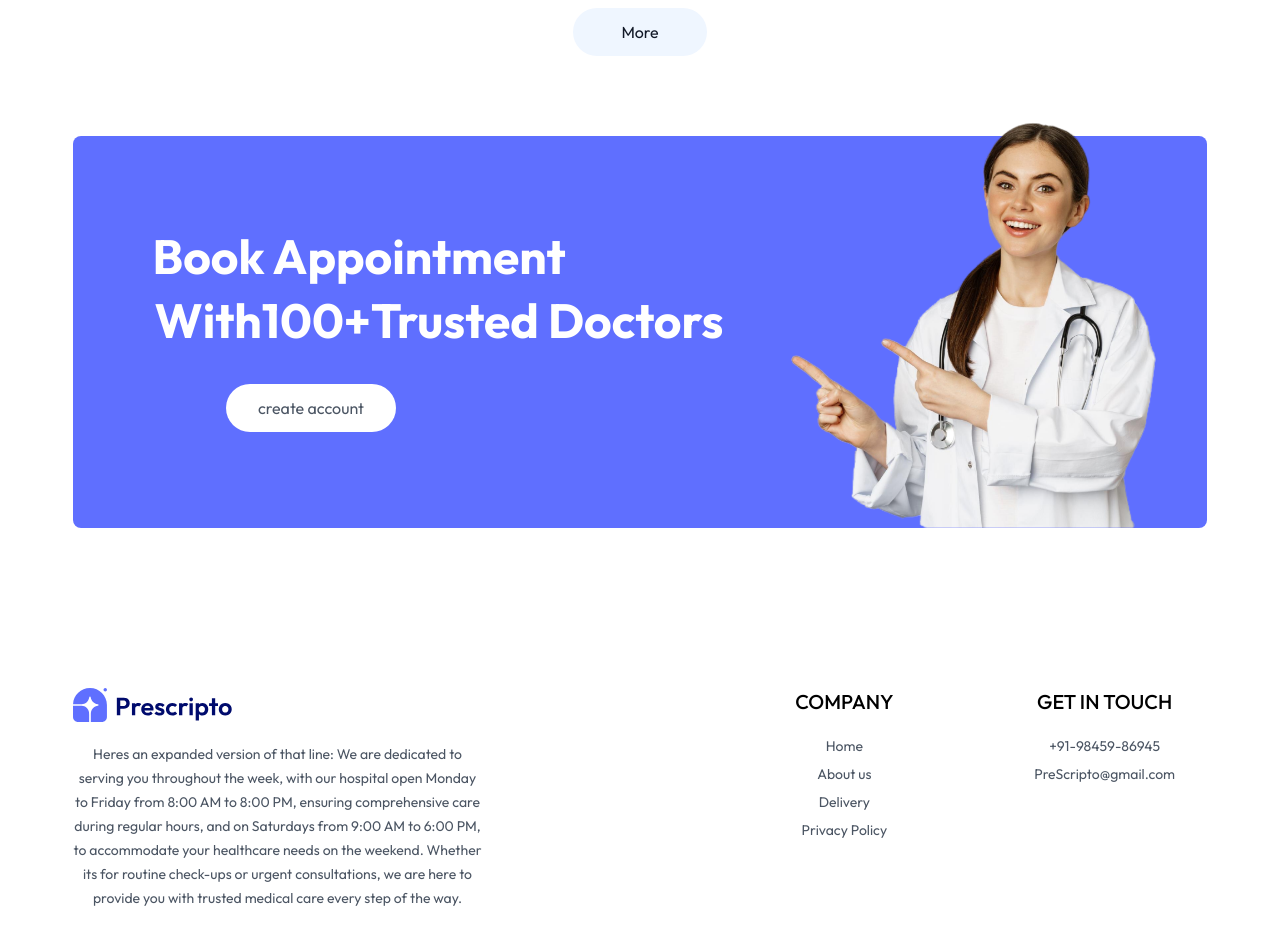
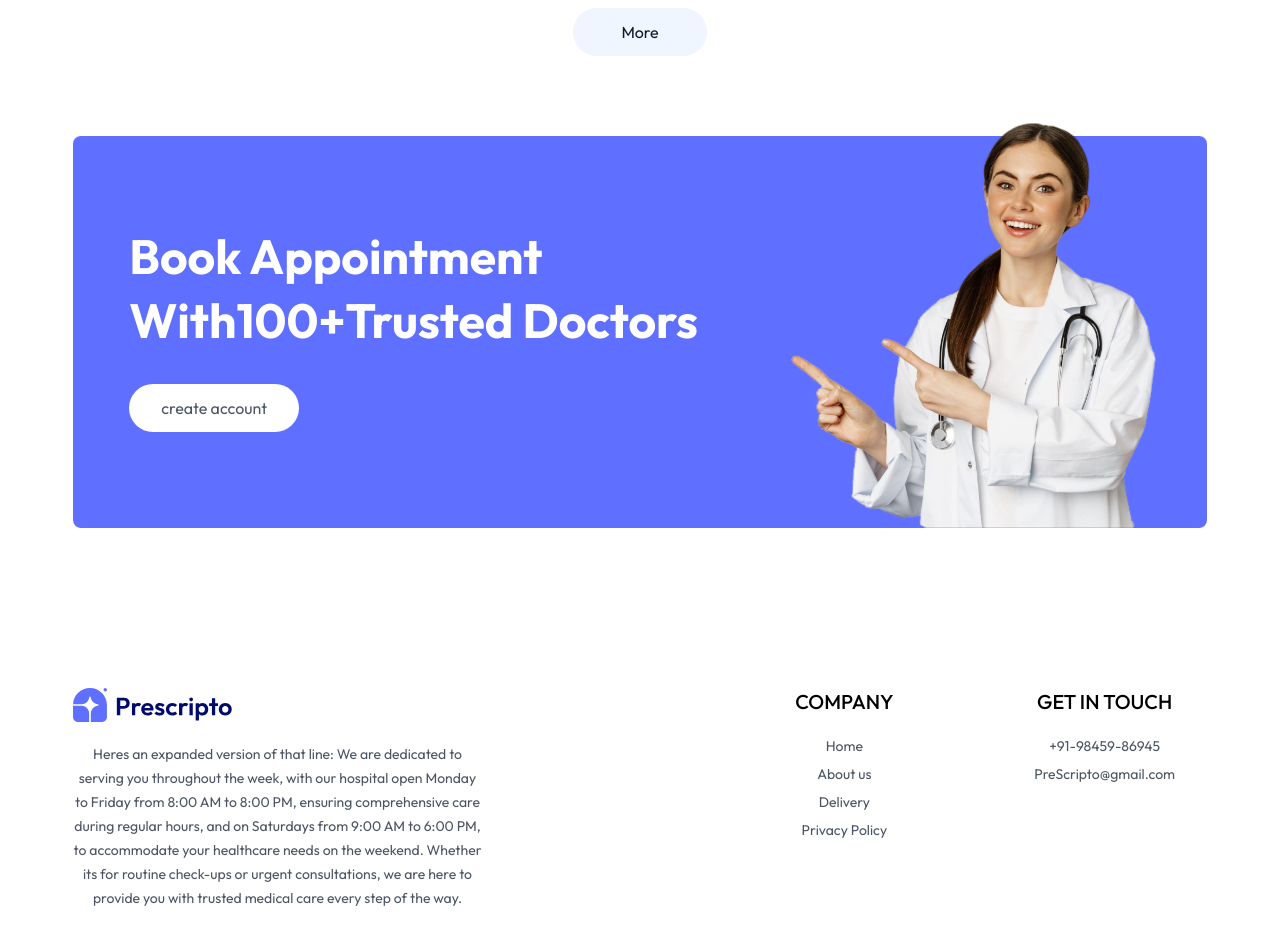
Before and after one commit to vikram17dp/PreScriptoHopso, a React (Vite) app in the folder client/: page / in a window 1280 px wide. Shown: the part 1860-2793 px from the top of the page. Built offline with nearby package versions, Linux system fonts and the light colour scheme.

Commit message:
small changes in the banner page

```diff
--- a/client/src/components/Banner.jsx
+++ b/client/src/components/Banner.jsx
@@ -5,7 +5,7 @@ import { useNavigate } from 'react-router-dom'
 const Banner = () => {
     const navigate = useNavigate()
   return (
-    <div className='flex bg-primary rounded-lg px-6 sm:px-10 md:px-14 lg:px-12 my-20 md:mx-10'>
+    <div className='flex bg-primary rounded-lg px-6 sm:px-10 md:px-14 lg:px-12 my-20 md:mx-10 text-left'>
         <div className="flex-1 py-8 sm:py-10 md:py-16 lg:py-24 lg:pl-2 mr-10">
             <div className="text-xl sm:text-2xl md:text-3xl lg:text-5xl font-bold text-white ">
                 <p className='mr-40'>Book Appointment</p>
```
